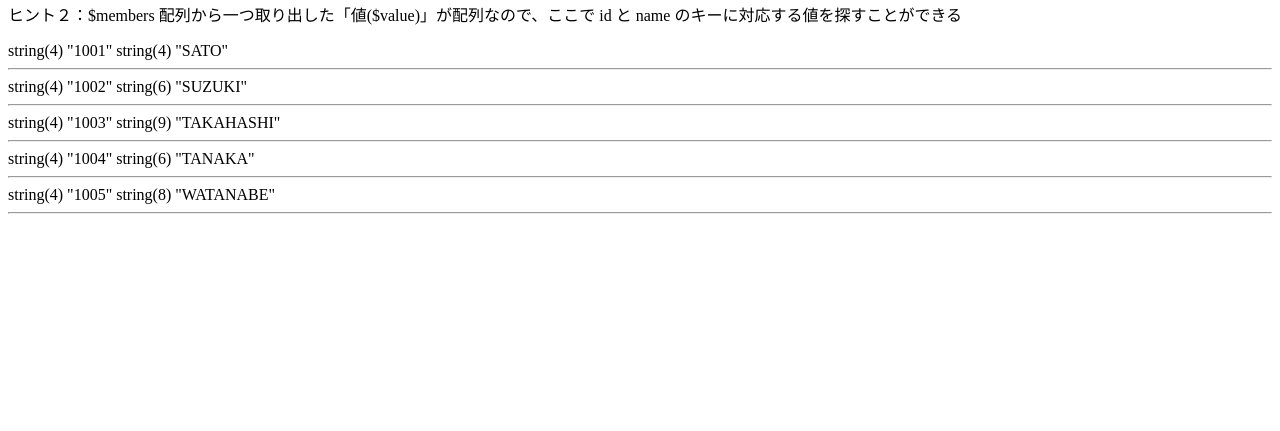
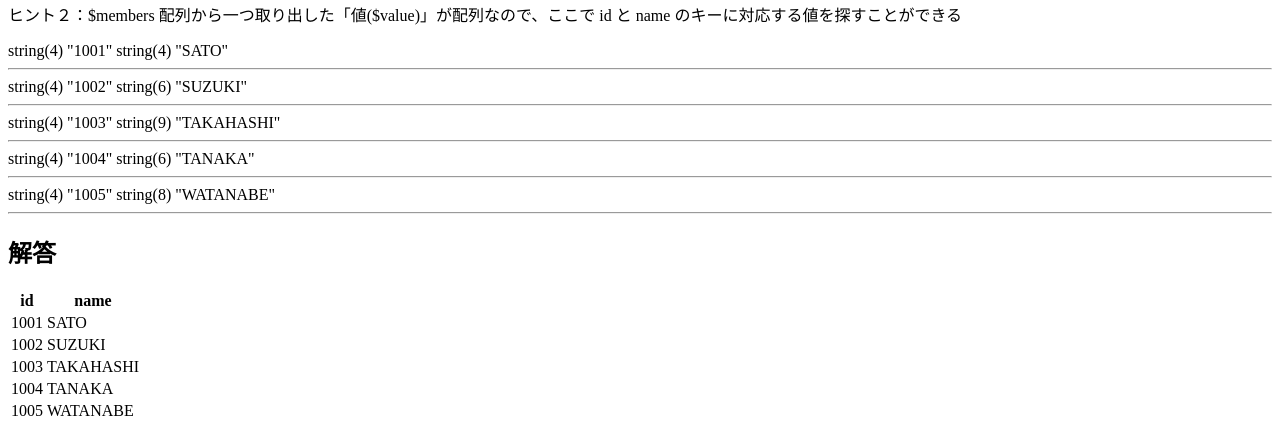
Before and after one commit to rrr-bit00/kougi, a PHP site: page / in a window 1280 px wide. Shown: the part 489-920 px from the top of the page. Before the commit the page ends 703 px from the top, so only its background shows below. Run offline with PHP 8.4, Linux system fonts and the light colour scheme.

Commit message:
Assignment completed

```diff
--- a/webプログラミング実践/第8回/index.php
+++ b/webプログラミング実践/第8回/index.php
@@ -48,6 +48,13 @@
 			print("<hr>");
    }
   ?>
-
+  <h2>解答</h2>
+  <?php
+	print("<table> <th>id</th> <th>name</th>");
+	foreach ($members as $value) {
+		print("<tr> <td>{$value['id']}</td> <td>{$value['name']}</td> </tr>");
+	}
+	print("<table>")
+  ?>
 	</body>
 </html>
```
